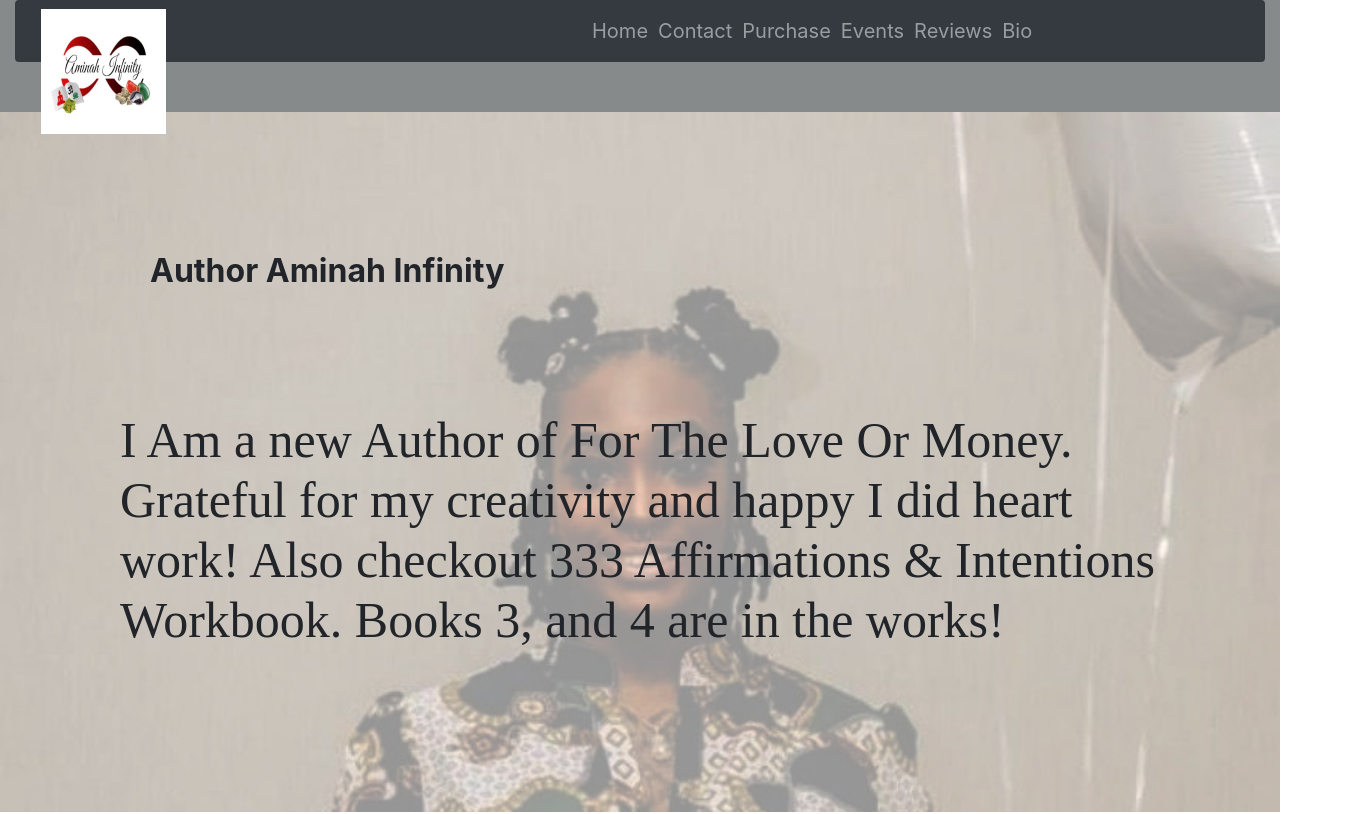
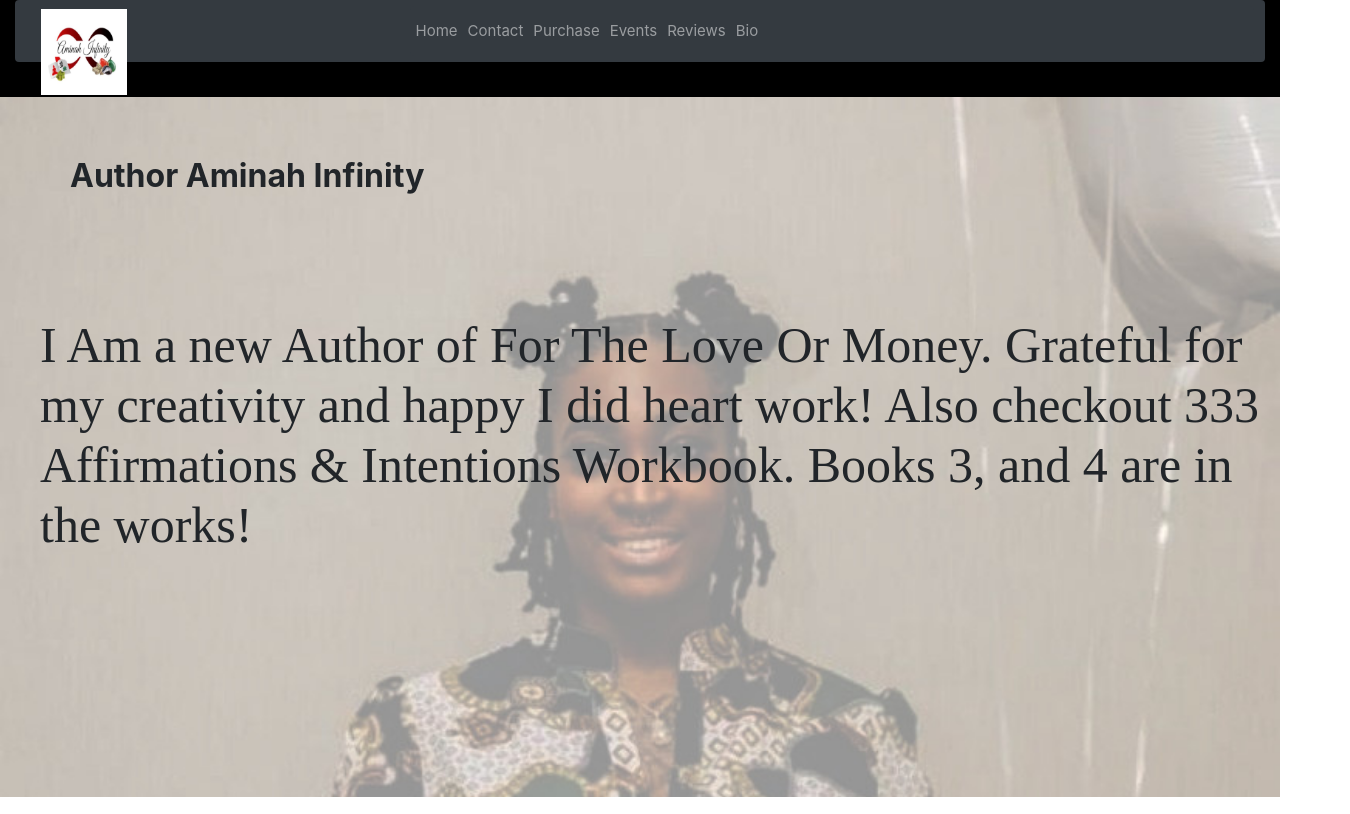
Before and after one commit to jjamaltwin/elementsofinfinity, a React (Create React App) app: page / in a window 1280 px wide. Shown: the top 814 px of the page, 1350 px wide, since content can reach past the window. Built offline with nearby package versions, Linux system fonts and the light colour scheme; a web font is replaced by a local one.

Commit message:
working on NabBar.js to fix placemtne

```diff
--- a/src/App.css
+++ b/src/App.css
@@ -17,6 +17,7 @@
   margin:0%;
   padding:0%;
   width: 100%;
+  background-color: black;;
 }
 
 
@@ -24,14 +25,17 @@
   display: flex;
   flex-direction: row;
   justify-content: space-between;
-  width: 42%;
-  margin-left: 2rem;
+  font-size: 1.5rem;
+
+  padding: 0%;
+
 }
 
 
 #basic-navbar-nav {
   margin:0%;
   padding:0%;
+  width: 100%;
 
 }
 
@@ -56,8 +60,6 @@
   display: flex;
   flex-direction: column;
 
-  padding: 0 8rem;
-  margin-top: 8rem;
 
 }
 
@@ -129,7 +131,7 @@
 .contact-form {
   display: flex;
   flex-direction: column;
-  width: 48%;
+  width: 50%;
   background-color: cornsilk;
   height: 45rem;
   margin-top: 15rem;
--- a/src/components/NavBar.js
+++ b/src/components/NavBar.js
@@ -13,7 +13,7 @@ import Contact from "./Contact";
 class NavBar extends React.Component {
   render() {
     return (
-      <div className="blac">
+      <div className="">
         <div className="col-md-12">
           <Router>
             <Navbar bg="dark" variant="dark" expand="lg" sticky="top">
```
